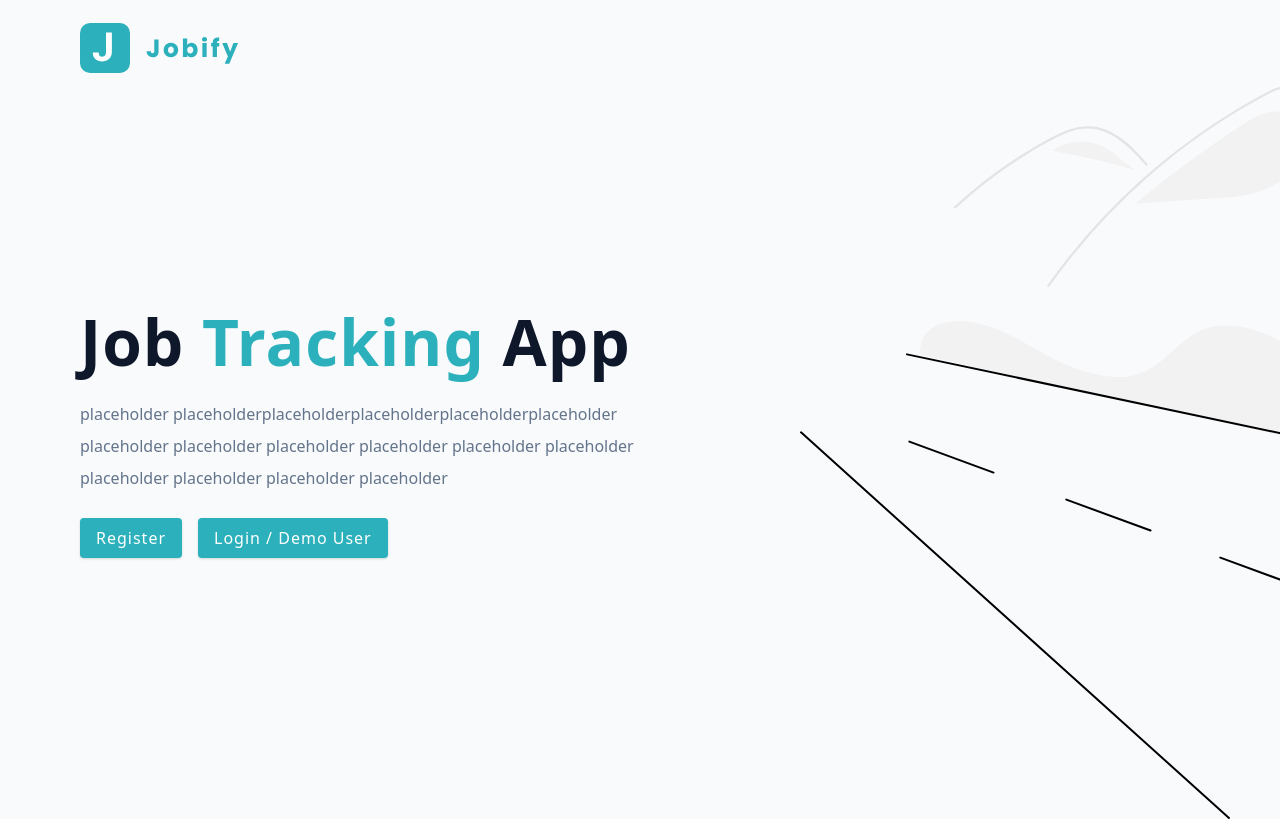
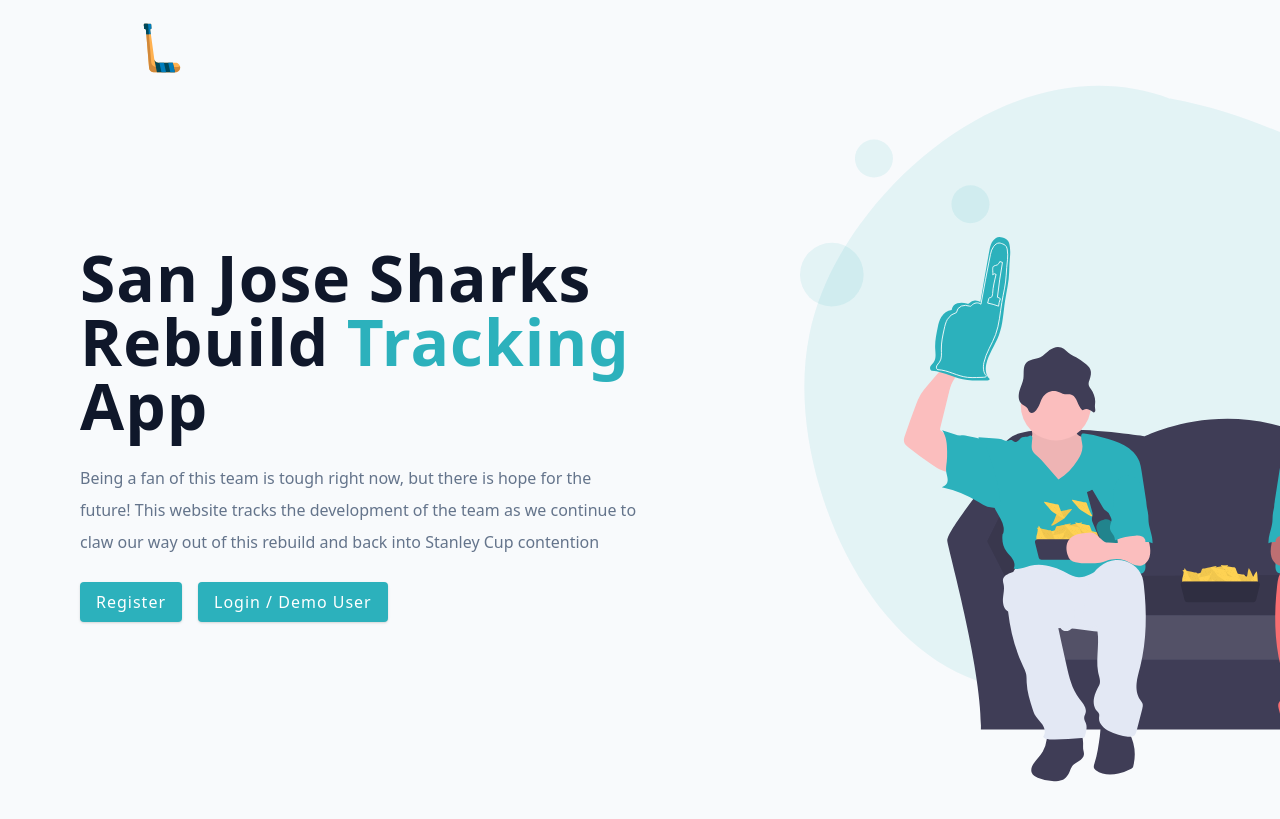
Before and after one commit to stussy446/sharks-rebuild-tracking-frontend, a React (Vite) app: page / in a window 1280 px wide. Shown: the top 819 px of the page. Built offline with nearby package versions, Linux system fonts and the light colour scheme.

Commit message:
Add logos and landing page image

```diff
--- /dev/null
+++ b/src/components/Logo.jsx
@@ -0,0 +1,7 @@
+import logo from '../assets/images/stick.svg';
+
+const Logo = () => {
+  return <img src={logo} alt="jobify" className="logo" />;
+};
+
+export default Logo;
--- /dev/null
+++ b/src/components/index.js
@@ -0,0 +1 @@
+export { default as Logo } from './Logo';
--- a/src/pages/Landing.jsx
+++ b/src/pages/Landing.jsx
@@ -1,25 +1,26 @@
 import Wrapper from '../assets/wrappers/LandingPage';
-import main from '../../src/assets/images/main.svg';
-import logo from '../../src/assets/images/logo.svg';
+import main from '../../src/assets/images/cheer.svg';
 import { Link } from 'react-router-dom';
+import { Logo } from '../components';
 
 const Landing = () => {
   return (
     <Wrapper>
       <nav>
-        <img src={logo} alt="jobify" className="logo" />
+        <Logo />
       </nav>
       <div className="container page">
         <div className="info">
           <h1>
-            job <span>tracking</span> app
+            San Jose Sharks Rebuild <span>Tracking</span> App
           </h1>
           <p>
-            placeholder placeholderplaceholderplaceholderplaceholderplaceholder
-            placeholder placeholder placeholder placeholder placeholder
-            placeholder placeholder placeholder placeholder placeholder
+            Being a fan of this team is tough right now, but there is hope for
+            the future! This website tracks the development of the team as we
+            continue to claw our way out of this rebuild and back into Stanley
+            Cup contention
           </p>
-          <Link to="/regiter" className="btn register-link">
+          <Link to="/register" className="btn register-link">
             Register
           </Link>
           <Link to="/login" className="btn">
```
Also changed, not shown: src/assets/images/cheer.svg (added), src/assets/images/stick.svg (added).
